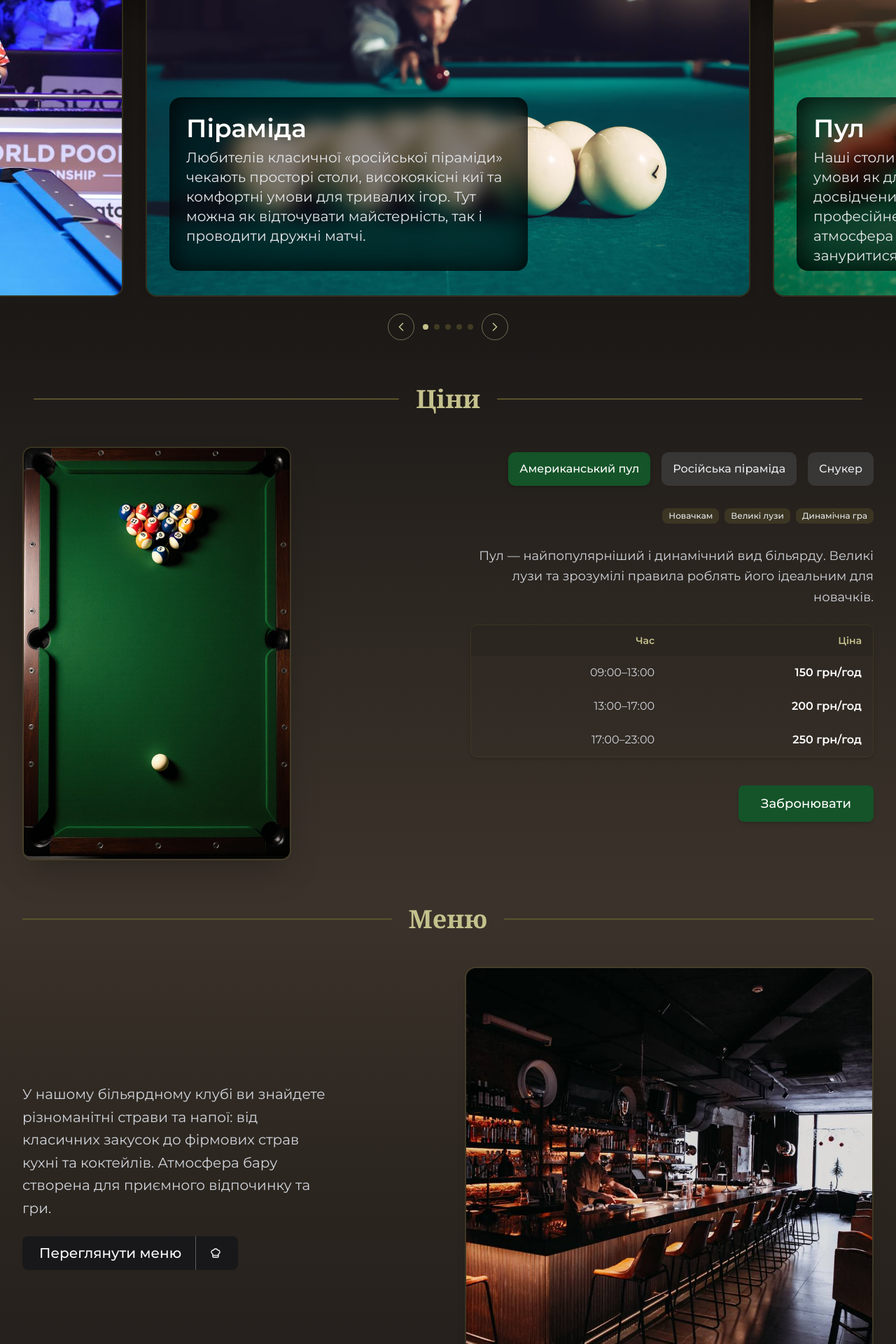
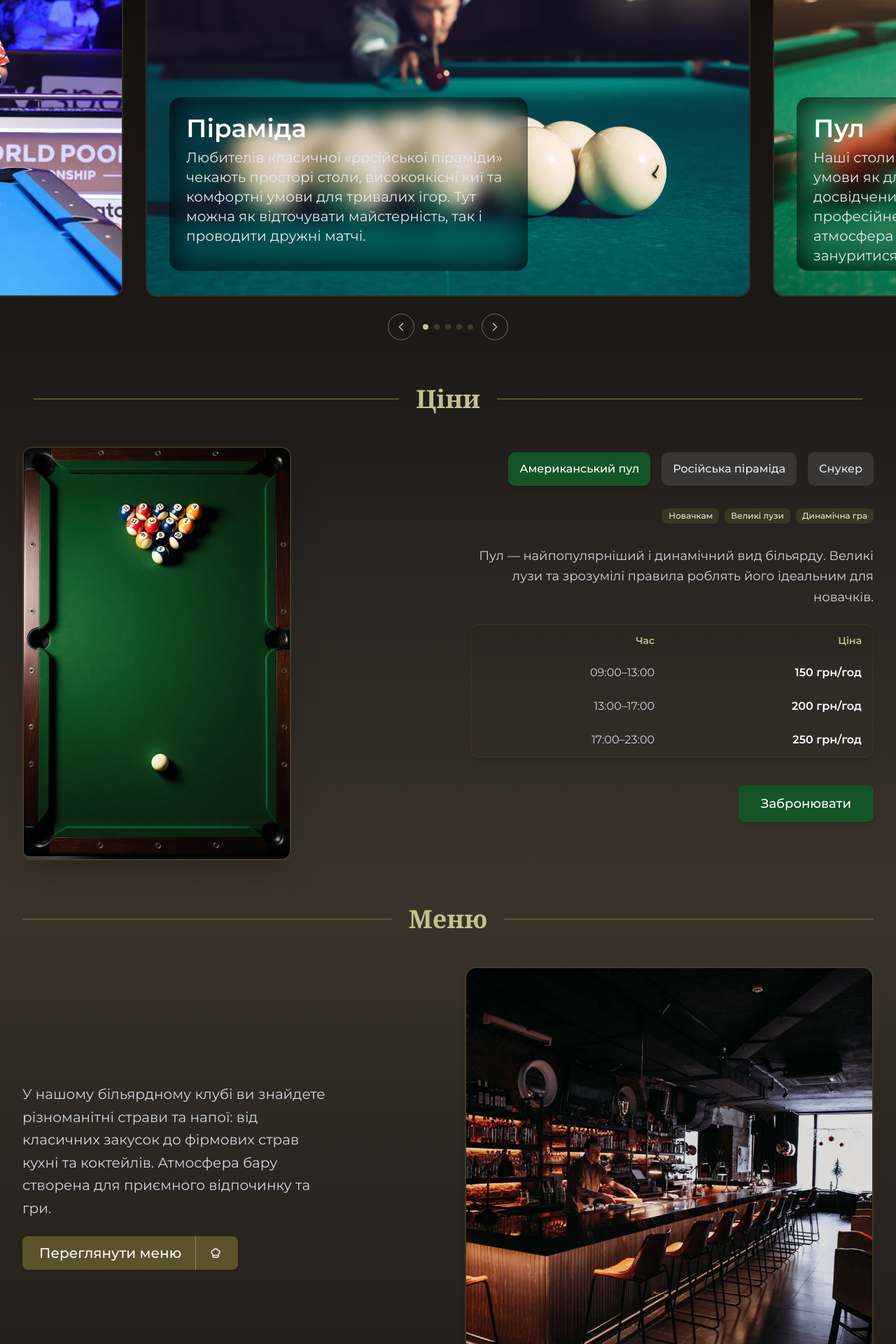
Before and after one commit to knodelchik/bk-next, a Next.js app: page / in a window 1280 px wide. Shown: the part 1260-3180 px from the top of the page at 70% size. Built offline with nearby package versions, Linux system fonts and the light colour scheme.

Commit message:
button changes

```diff
--- a/components/AboutSection.tsx
+++ b/components/AboutSection.tsx
@@ -103,7 +103,7 @@ export default function AboutSection() {
                   className="absolute bottom-6 left-1/2 -translate-x-1/2 md:top-3/4 md:left-8 md:translate-x-0 md:-translate-y-1/2 w-[90%] md:h-[39%] md:max-w-lg p-4 md:p-6 text-center md:text-left rounded-2xl overflow-hidden"
                 >
                   {/* Фон з плавним переходом */}
-                  <div className="absolute inset-0 rounded-2xl bg-black/50 backdrop-blur-md shadow-[inset_0_0_40px_rgba(0,0,0,0.9)]" />
+                  <div className="absolute inset-0 rounded-2xl bg-black/10 backdrop-blur-md shadow-[inset_0_0_40px_rgba(0,0,0,0.9)]" />
 
                   <div className="relative">
                     <p className="text-white text-lg sm:text-xl md:text-4xl font-semibold">
@@ -126,7 +126,7 @@ export default function AboutSection() {
         {/* Стрілка назад */}
         <button
           onClick={() => emblaApi && emblaApi.scrollPrev()}
-          className="p-2 border border-[#c5c18d]/50 rounded-full text-[#c5c18d] hover:bg-[#c5c18d] hover:text-black transition-all duration-300"
+          className="p-2 border border-[#c5c18d]/50 rounded-full text-[#c5c18d] hover:bg-[#c5c18d] hover:text-black transition-all duration-300 cursor-pointer"
         >
           <ChevronLeft size={20} />
         </button>
@@ -137,7 +137,7 @@ export default function AboutSection() {
             <button
               key={idx}
               onClick={() => scrollTo(idx)}
-              className={`w-2 h-2 rounded-full transition-all duration-300 ${selectedIndex === idx ? "bg-[#c5c18d]" : "bg-[#5a532c]/60"
+              className={`w-2 h-2 rounded-full transition-all duration-300 ${selectedIndex === idx ? "bg-[#c5c18d]" : "bg-[#5a532c]/60 cursor-pointer"
                 }`}
             />
           ))}
@@ -146,7 +146,7 @@ export default function AboutSection() {
         {/* Стрілка вперед */}
         <button
           onClick={() => emblaApi && emblaApi.scrollNext()}
-          className="p-2 border border-[#c5c18d]/50 rounded-full text-[#c5c18d] hover:bg-[#c5c18d] hover:text-black transition-all duration-300"
+          className="p-2 border border-[#c5c18d]/50 rounded-full text-[#c5c18d] hover:bg-[#c5c18d] hover:text-black transition-all duration-300 cursor-pointer"
         >
           <ChevronRight size={20} />
         </button>
--- a/components/AnimatedButton.tsx
+++ b/components/AnimatedButton.tsx
@@ -25,7 +25,7 @@ export function AnimatedButton({
       variant="default"
       size="hero"
       className={cn(
-        'group flex items-center relative justify-center max-w-fit',
+        'group flex items-center relative justify-center max-w-fit cursor-pointer',
         className
       )}
     >
--- a/components/MenuSection.tsx
+++ b/components/MenuSection.tsx
@@ -37,6 +37,7 @@ export default function MenuSection() {
             label="Переглянути меню"
             icon={<ChefHat className="size-4" />}
             href="/menu_restorana.pdf"
+            className='items-center bg-[#5a532c] hover:bg-[#746c3e] w-fit'
           />
         </div>
 
--- a/components/OrderButton.tsx
+++ b/components/OrderButton.tsx
@@ -20,7 +20,7 @@ export function OrderButton({
       }}
       className={[
         className,
-        'px-4 py-2 text-lg font-medium text-white rounded-md transition bg-[#5a532c] hover:bg-[#746c3e]',
+        'px-4 py-2 text-lg font-medium text-white rounded-md transition bg-[#5a532c] hover:bg-[#746c3e] cursor-pointer',
       ].join(' ')}
       {...props}
     >
--- a/components/PriceSection.tsx
+++ b/components/PriceSection.tsx
@@ -149,7 +149,7 @@ export default function PricesSection() {
                     onClick={() => setSelected(table)}
                     className={`snap-start md:snap-none min-w-[160px] md:min-w-0 ${active
                       ? "bg-[#145428] text-white shadow-md"
-                      : "bg-neutral-700/70 text-gray-200 hover:bg-neutral-600/80"
+                      : "bg-neutral-700/70 text-gray-200 hover:bg-neutral-600/80 cursor-pointer"
                       } px-4 py-3 rounded-lg text-sm md:text-base font-medium transition-colors`}
                     aria-pressed={active}
                   >
```
